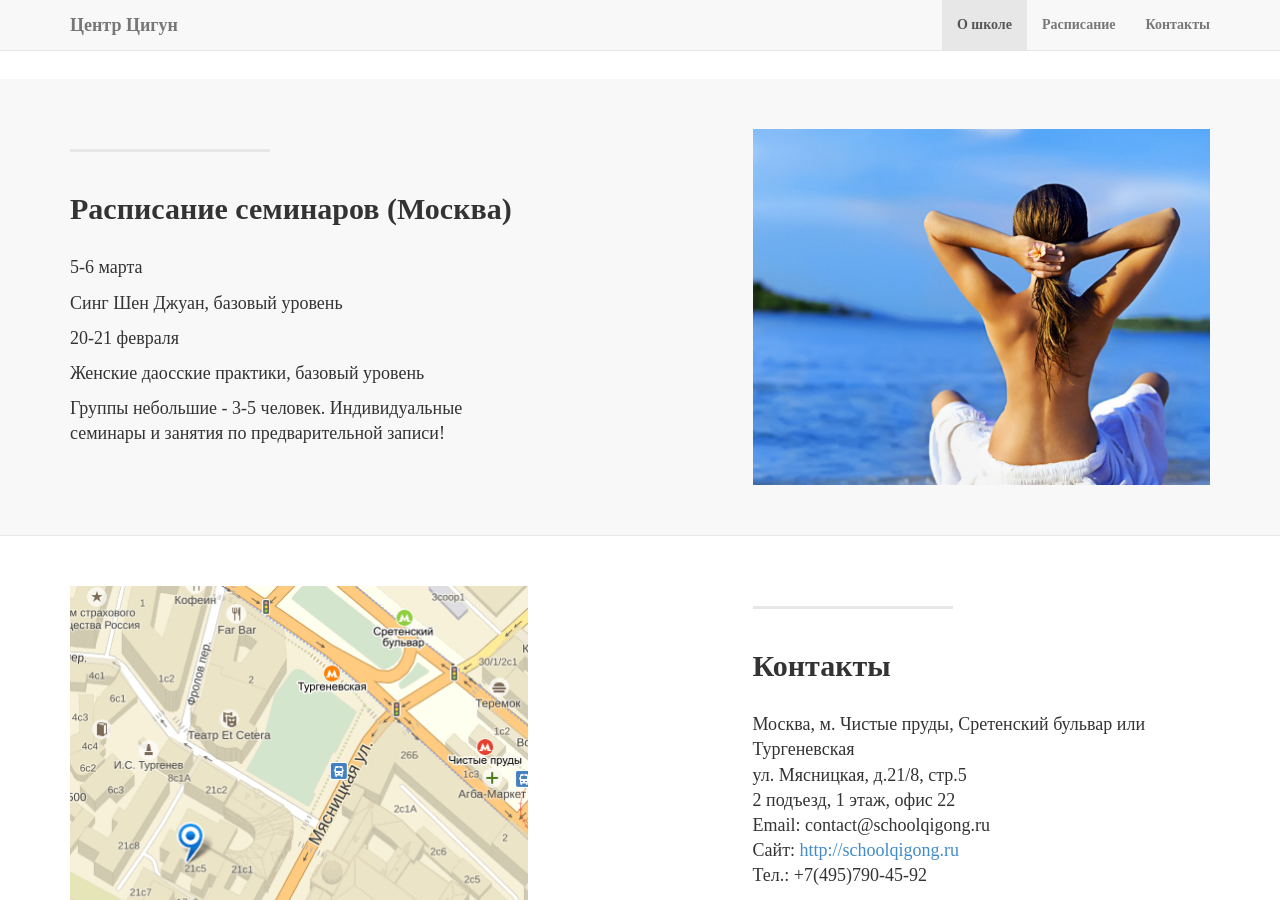
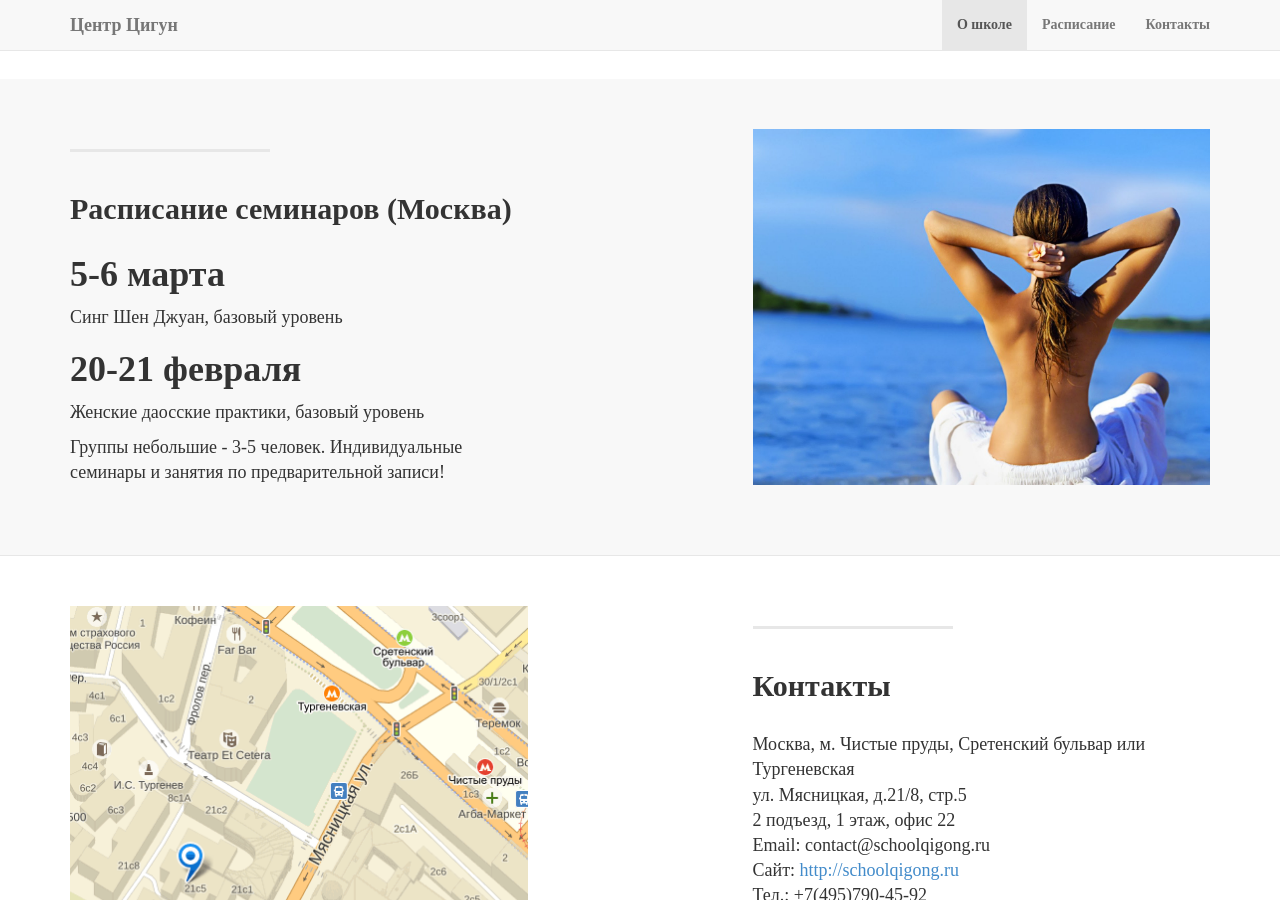
Before and after one commit to DBKai/nataljadubinina, a Jekyll site: the page built from index.html, in a window 1280 px wide and 900 px high, scrolled down 1449 px. Built offline with Jekyll 4.4.1, drawn with Linux system fonts in a browser that asks for light colours; some web fonts are replaced.

```diff
--- a/_posts/2016-01-13-services-1.markdown
+++ b/_posts/2016-01-13-services-1.markdown
@@ -6,11 +6,11 @@ title: Расписание семинаров (Москва)
 description: |
 ---
 
-5-6 марта
+# 5-6 марта
 
 Синг Шен Джуан, базовый уровень
 
-20-21 февраля
+# 20-21 февраля
 
 Женские даосские практики, базовый уровень
 
```
